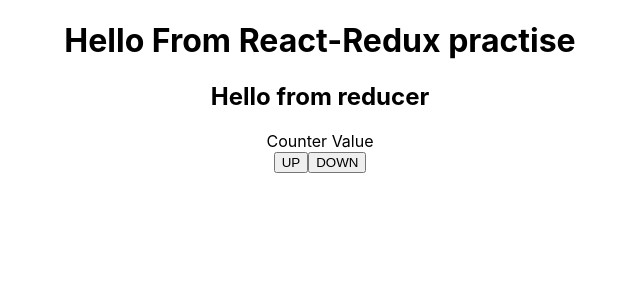
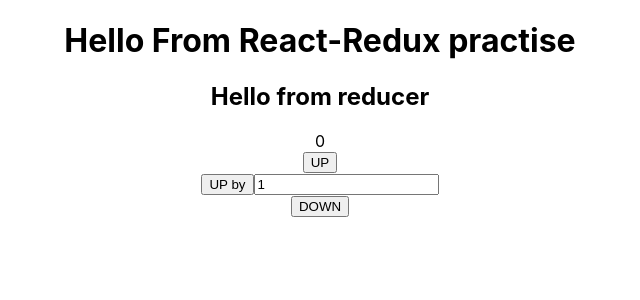
Before and after one commit to zicna/react-redux-practise, a React (Create React App) app: page / in a window 1280 px wide. Shown: the top 300 px of the page, without its empty margins (320-960 px from the left). Built offline with nearby package versions, Linux system fonts and the light colour scheme.

Commit message:
add custom increment and use payload in store

```diff
--- a/src/components/CounterComponent.js
+++ b/src/components/CounterComponent.js
@@ -1,10 +1,38 @@
-const CounterComponent = () => {
+import { useState } from 'react'
+import { useSelector, useDispatch } from 'react-redux'
+
+const CounterComponent = (props) => {
+  const [increment, setIncrement] = useState(1)
+  const counter = useSelector((state) => {
+    return state.counter
+  })
+
+  const dispatch = useDispatch()
+
+  const incrementHandler = () => {
+    dispatch({ type: 'INCREMENT', amount: 1 })
+  }
+  const decrementHandler = () => {
+    dispatch({ type: 'DECREMENT' ,amount: 1})
+  }
+
+  const incrementChangeHandler = (event) => {
+    setIncrement(event.target.value)
+  }
+
+  const incrementByHandler = () => {
+    dispatch({type: "INCREMENT", amount: parseInt(increment)})
+  }
   return (
     <div>
       <h2>Hello from reducer</h2>
-      <div>Counter Value</div>
-      <button>UP</button>
-      <button>DOWN</button>
+      <div>{counter}</div>
+      <button onClick={incrementHandler}>UP</button>
+      <div>
+        <button onClick={incrementByHandler}>UP by</button>
+        <input type="number" onChange={incrementChangeHandler} defaultValue={1}/>
+      </div>
+      <button onClick={decrementHandler}>DOWN</button>
     </div>
   )
 }
--- a/src/store/index.js
+++ b/src/store/index.js
@@ -6,18 +6,18 @@ const ACTION = {
 }
 
 const defaultStore = {
-  counter: 0,
+  counter: 0
 }
 
 const reducerCounter = (store = defaultStore, action) => {
   switch (action.type) {
     case ACTION.DECREMENT:
       return {
-        counter: defaultStore.counter - 1,
+        counter: store.counter - action.amount,
       }
     case ACTION.INCREMENT:
       return {
-        counter: defaultStore.counter + 1,
+        counter: store.counter + action.amount,
       }
     default:
       return store
```
